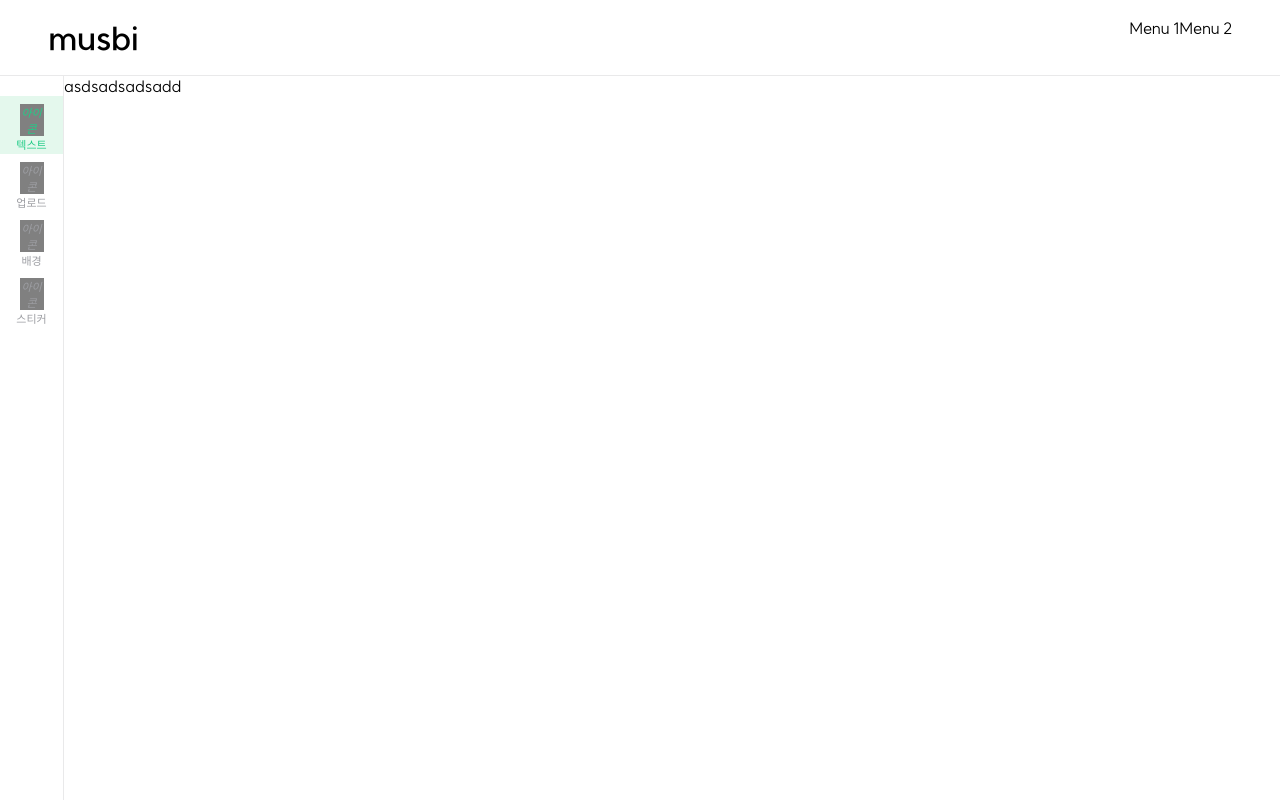
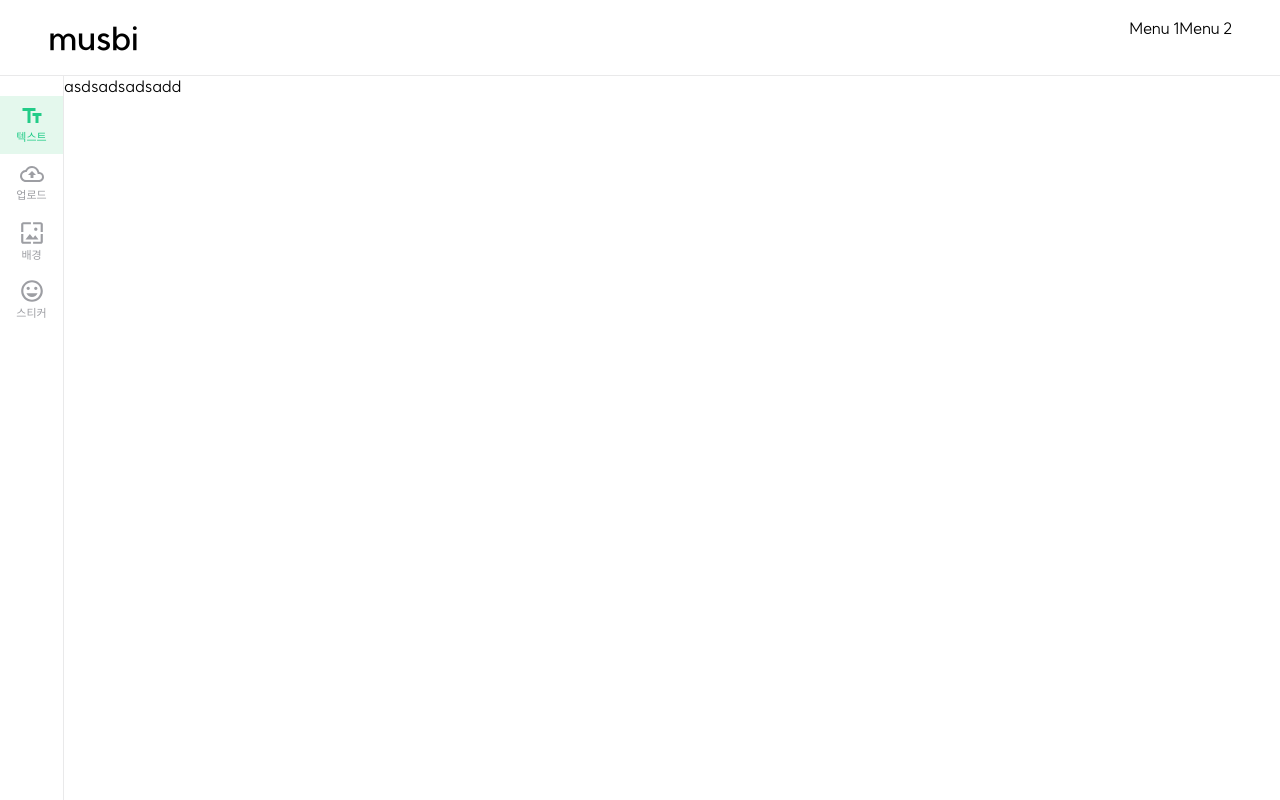
Before and after one commit to musbi-projects/musbi-fe, a Next.js app: page / in a window 1280 px wide. Built offline with nearby package versions, Linux system fonts and the light colour scheme.

Commit message:
Feat: ToolBox 아이콘 세팅
- react-icons 설치

```diff
--- a/package.json
+++ b/package.json
@@ -28,6 +28,7 @@
   "devDependencies": {
     "@types/styled-components": "^5.1.26",
     "husky": "^8.0.3",
-    "prettier": "^2.8.2"
+    "prettier": "^2.8.2",
+    "react-icons": "^4.7.1"
   }
 }
--- a/src/components/ToolBox/ToolBox.tsx
+++ b/src/components/ToolBox/ToolBox.tsx
@@ -1,4 +1,5 @@
 import React from "react";
+import { MdOutlineTextFields } from "react-icons/md";
 import useToolBox from "@/components/ToolBox/hooks/useToolBox";
 import { HEADER_HEIGHT, TOOLBOX_WIDTH } from "@/constants/common";
 import styled, { css } from "styled-components";
@@ -9,14 +10,14 @@ const ToolBox = () => {
   return (
     <StyledToolBoxContainer>
       <ul>
-        {menus?.map(({ id, name, isActive }, index) => (
+        {menus?.map(({ id, name, isActive, icon }, index) => (
           <li key={`toolbox-menu-${index + 1}`}>
             <StyledMenu
               type="button"
               isActive={isActive}
               onClick={() => handleChangeMenu(id)}
             >
-              <i>아이콘</i>
+              {icon}
               <span>{name}</span>
             </StyledMenu>
           </li>
--- a/src/recoil/toolbox/atom.ts
+++ /dev/null
@@ -1,16 +0,0 @@
-import { atom } from "recoil";
-import { ToolBoxMenus } from "./types";
-
-const initialMenus = [
-  { id: 1, name: "텍스트", isActive: true },
-  { id: 2, name: "업로드", isActive: false },
-  { id: 3, name: "배경", isActive: false },
-  { id: 4, name: "스티커", isActive: false },
-];
-
-const toolBoxMenus = atom<ToolBoxMenus[]>({
-  key: "toolBoxMenus",
-  default: initialMenus,
-});
-
-export default toolBoxMenus;
--- /dev/null
+++ b/src/recoil/toolbox/atom.tsx
@@ -0,0 +1,43 @@
+import { atom } from "recoil";
+import { ToolBoxMenus } from "./types";
+import {
+  MdOutlineTextFields,
+  MdOutlineCloudUpload,
+  MdOutlineTagFaces,
+  MdOutlineWallpaper,
+} from "react-icons/md";
+import React from "react";
+
+const initialMenus = [
+  {
+    id: 1,
+    name: "텍스트",
+    isActive: true,
+    icon: <MdOutlineTextFields size={24} />,
+  },
+  {
+    id: 2,
+    name: "업로드",
+    isActive: false,
+    icon: <MdOutlineCloudUpload size={24} />,
+  },
+  {
+    id: 3,
+    name: "배경",
+    isActive: false,
+    icon: <MdOutlineWallpaper size={26} />,
+  },
+  {
+    id: 4,
+    name: "스티커",
+    isActive: false,
+    icon: <MdOutlineTagFaces size={26} />,
+  },
+];
+
+const toolBoxMenus = atom<ToolBoxMenus[]>({
+  key: "toolBoxMenus",
+  default: initialMenus,
+});
+
+export default toolBoxMenus;
--- a/src/recoil/toolbox/types.ts
+++ b/src/recoil/toolbox/types.ts
@@ -1,5 +1,8 @@
+import React from "react";
+
 export interface ToolBoxMenus {
   id: number;
   name: string;
   isActive: boolean;
+  icon: React.ReactNode;
 }
```
Also changed, not shown: 1 other file (tests, documents, lock files or other folders).
